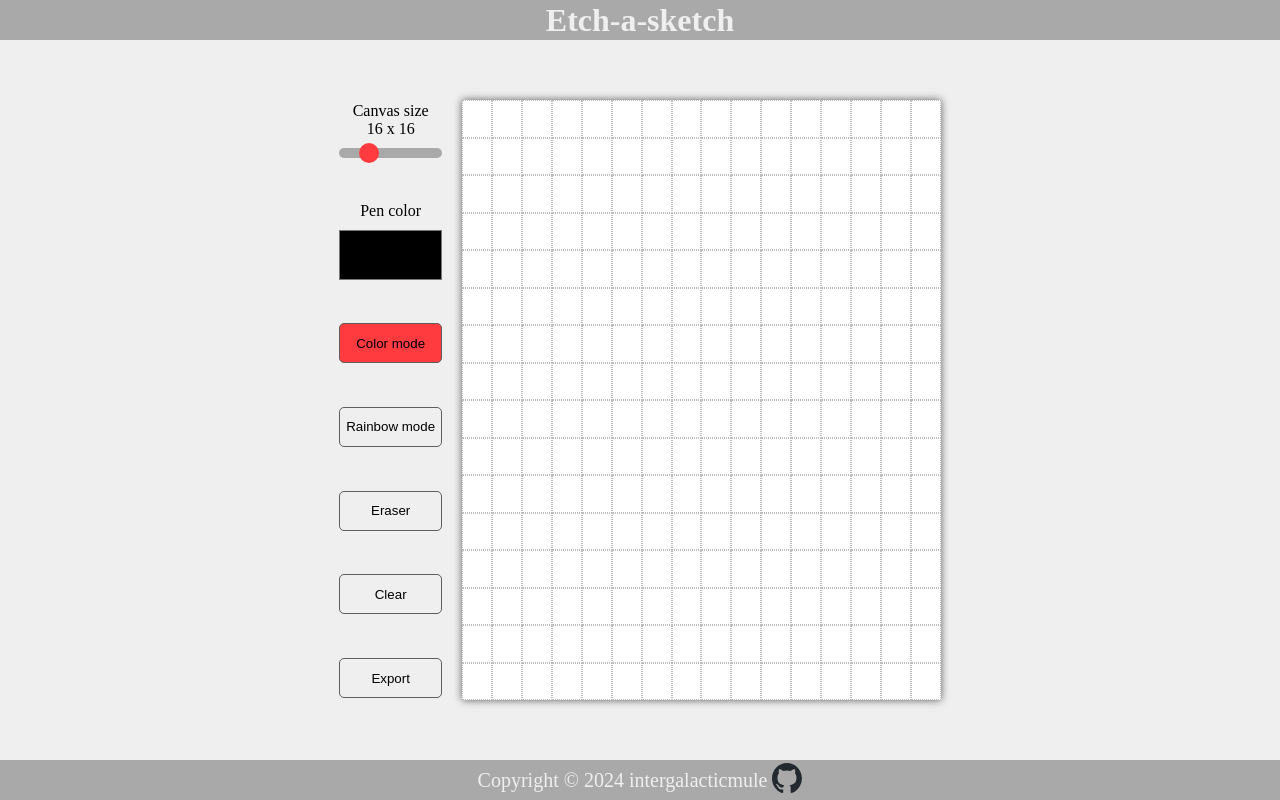
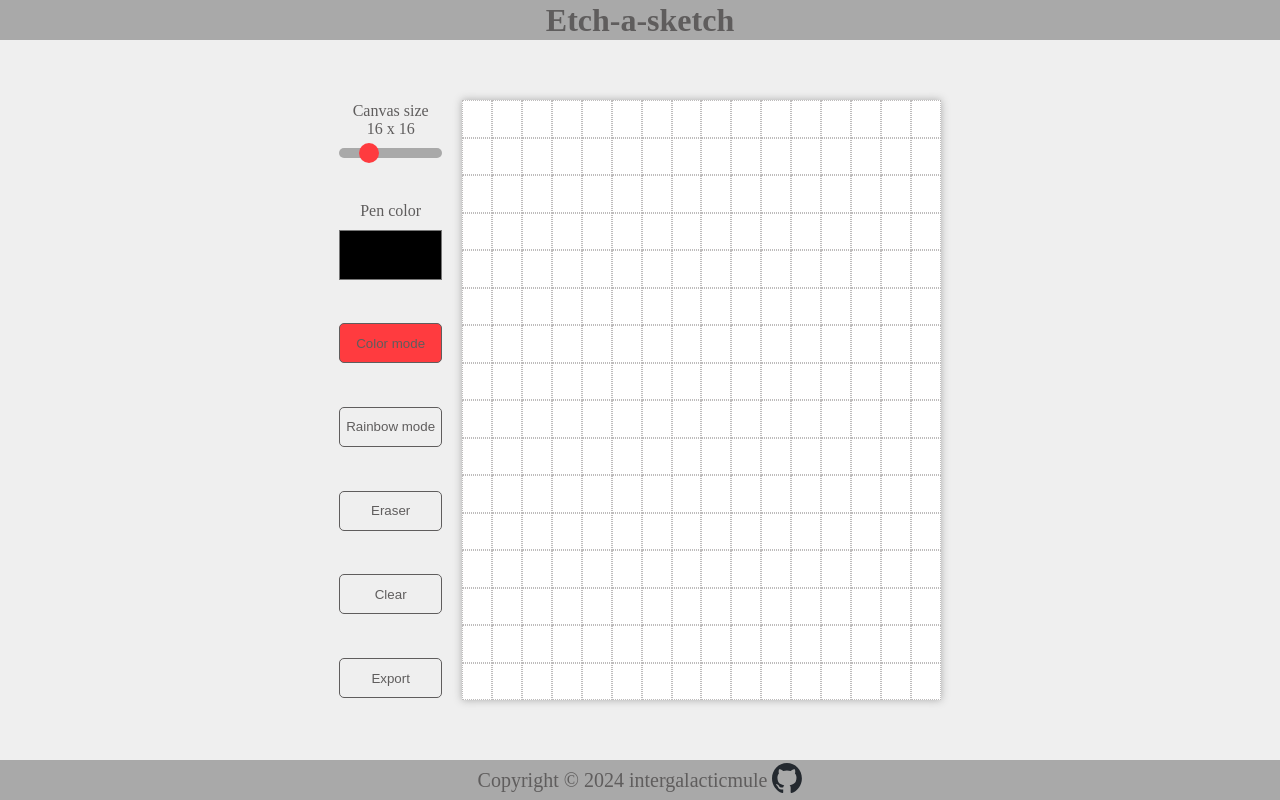
Before and after one commit to intergalacticmule/etch-a-sketch, a plain HTML site: page index.html in a window 1280 px wide. Drawn offline with Linux system fonts and the light colour scheme.

Commit message:
Adjust styles

```diff
--- a/styles.css
+++ b/styles.css
@@ -36,7 +36,7 @@ header,
 footer {
 	height: 5vh;
 	background-color: #a9a9a9;
-	color: #efefef;
+	color: #5f5d5d;
 }
 
 #container-ui {
@@ -52,11 +52,16 @@ footer {
 	gap: 40px;
 }
 
+#slider-container > p,
+#color-picker-container > p {
+	color: #5f5d5d;
+}
+
 #grid-container {
 	height: 600px;
 	width: 600px;
 	display: grid;
-	box-shadow: #5f5d5d 0px 0px 8px;
+	box-shadow: #a9a9a9 0px 0px 8px;
 }
 
 .grid-cell {
@@ -71,6 +76,7 @@ button {
 	width: 100%;
 	height: 40px;
 	border: 0.5px solid #5f5d5d;
+	color: #5f5d5d;
 	background-color: #efefef;
 	border-radius: 5px;
 	transition: transform 0.1s ease-in-out;
```
